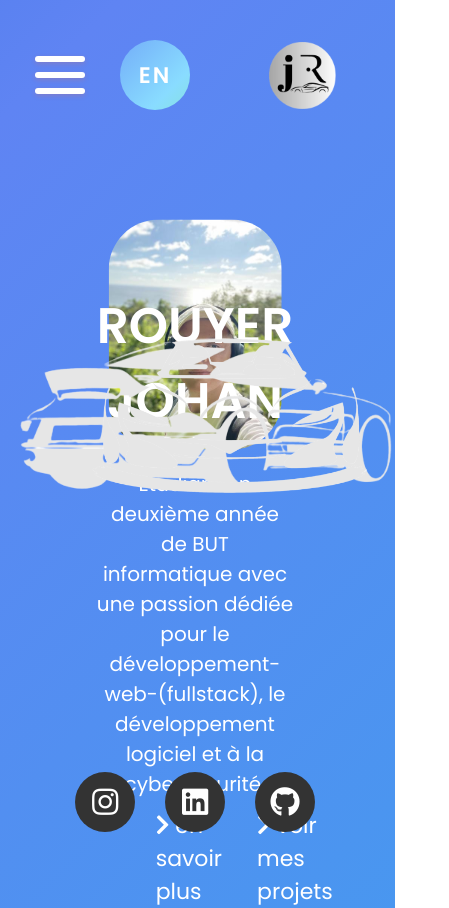
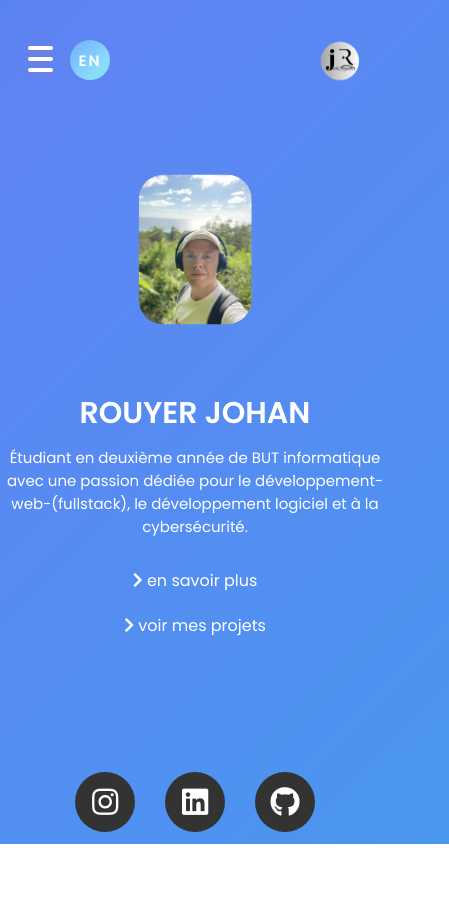
Before and after one commit to JohanRouyer/portfolio, a plain HTML site: page index.html in a window 390 px wide. Shown: the whole page, 449 px wide, since content can reach past the window. After the commit the page ends 844 px from the top, so only its background shows below. Drawn offline with Linux system fonts and the light colour scheme.

Commit message:
responsive

```diff
--- a/style.css
+++ b/style.css
@@ -264,7 +264,7 @@ body {
   align-items: center;
   z-index: 2;
   transform: translateX(-100%);
-  transition: all 0.5s ease-in-out;
+  transition: all 0.4s ease-in-out;
 }
 
 .nav-links.open {
@@ -359,21 +359,16 @@ body {
   font-size: 20px;
 }
 
-.links {
-  margin-top: 10px;
-  width: fit-content;
-  overflow-x: hidden;
-  font-size: 22px;
-}
-
 .links ul {
+  width: 100%;
   display: flex;
   justify-content: center;
   align-items: center;
-  gap: 35px;
   list-style: none;
   position: absolute;
-  left: 30%;
+  gap: 35px;
+  font-size: 20px;
+  margin-top: 5px;
 }
 
 .link-wrapper a {
@@ -511,3 +506,128 @@ footer ul li a:hover {
   box-shadow: 0 0 5px rgb(12, 3, 145);
   text-shadow: 0 0 5px rgb(12, 3, 145);
 }
+
+
+/*reponsive*/
+
+@media screen and (max-width: 1350px) {
+  .right-car img{
+    width: 40%;
+    height: 100%;
+  }
+  .left-car img{
+    width: 50%;
+    height: 100%;
+  }
+
+  .left-car{
+    top: 42%;
+  }
+
+}
+
+@media screen and (max-width:1050px) {
+
+  .right-car img,
+  .left-car img{
+    display: none;
+  }
+
+  .about p{
+    font-size: 15px;
+    width: 100%;
+  }
+  .about h2{
+    margin: 0;
+  }
+}
+
+@media screen and (max-width:770px) {
+
+  .about h2{
+    font-size: 30px;
+    margin-bottom: 10px;
+  }
+  .links ul{
+    font-size: 16px;
+  }
+}
+
+@media screen and (max-width:605px) {
+  .profile-pic img{
+    height: 150px;
+    border-radius: 25px;
+  }
+
+  .links ul{
+    display: block;
+    margin-top: 10px;
+    text-align: center;
+    left: 15%;
+  }
+  .links li{
+    margin-top: 20px;
+  }
+  .link-wrapper{
+    display: flex;
+    align-items: center;
+    justify-content: center;
+    width: 70%;
+
+  }
+  .link-wrapper:before{
+    width: 100%;
+  }
+}
+
+@media screen and (max-width:500px) {
+
+body{
+    overflow: hidden;
+  }
+  .logo img{
+    top: 1.3%;
+    height: 100px;
+  }
+
+  .translate{
+    height: 40px;
+    width: 40px;
+    font-size: 10px;
+    left: 70px;
+  }
+
+  .profile-pic {
+    top: 30%;
+    margin-bottom: 0;
+  }
+  .translate:hover::before,
+.translate:hover::after {
+    height: 40px;
+    width: 40px;
+  }
+
+  .hamburger-btn{
+    width: 40px;
+  height: 40px;
+  top: 36px;
+  }
+  .hamburger-container,
+  .hamburger-container::before,
+  .hamburger-container::after{
+    width: 25px;
+    height: 4px;
+    border-radius: 3px;
+    margin-top: 5px;
+    }
+
+    .hamburger-container::after{
+      margin-top: -5px;
+    }
+
+    .about {
+        top: 55%;
+        width: 100%;
+    }
+
+}
```
